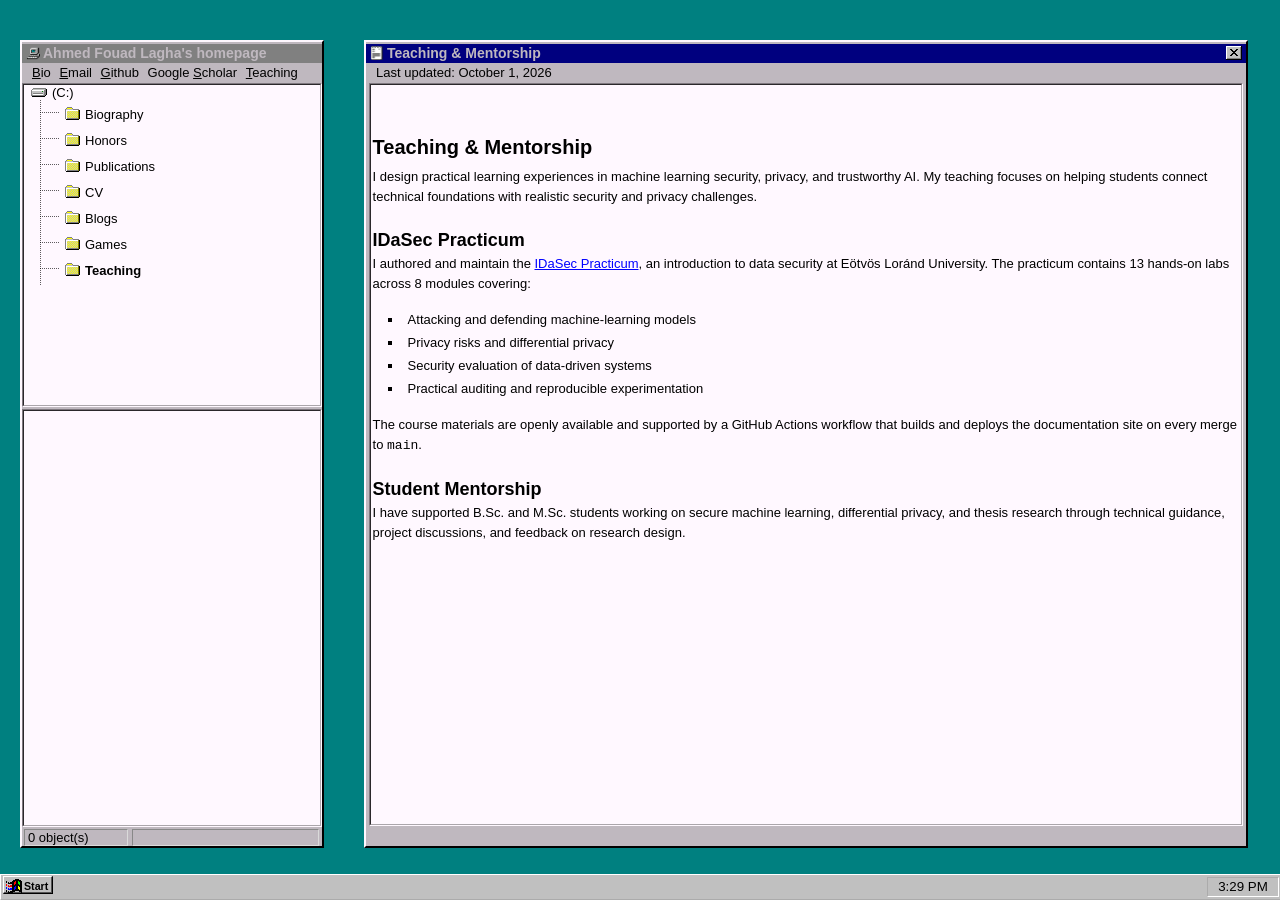
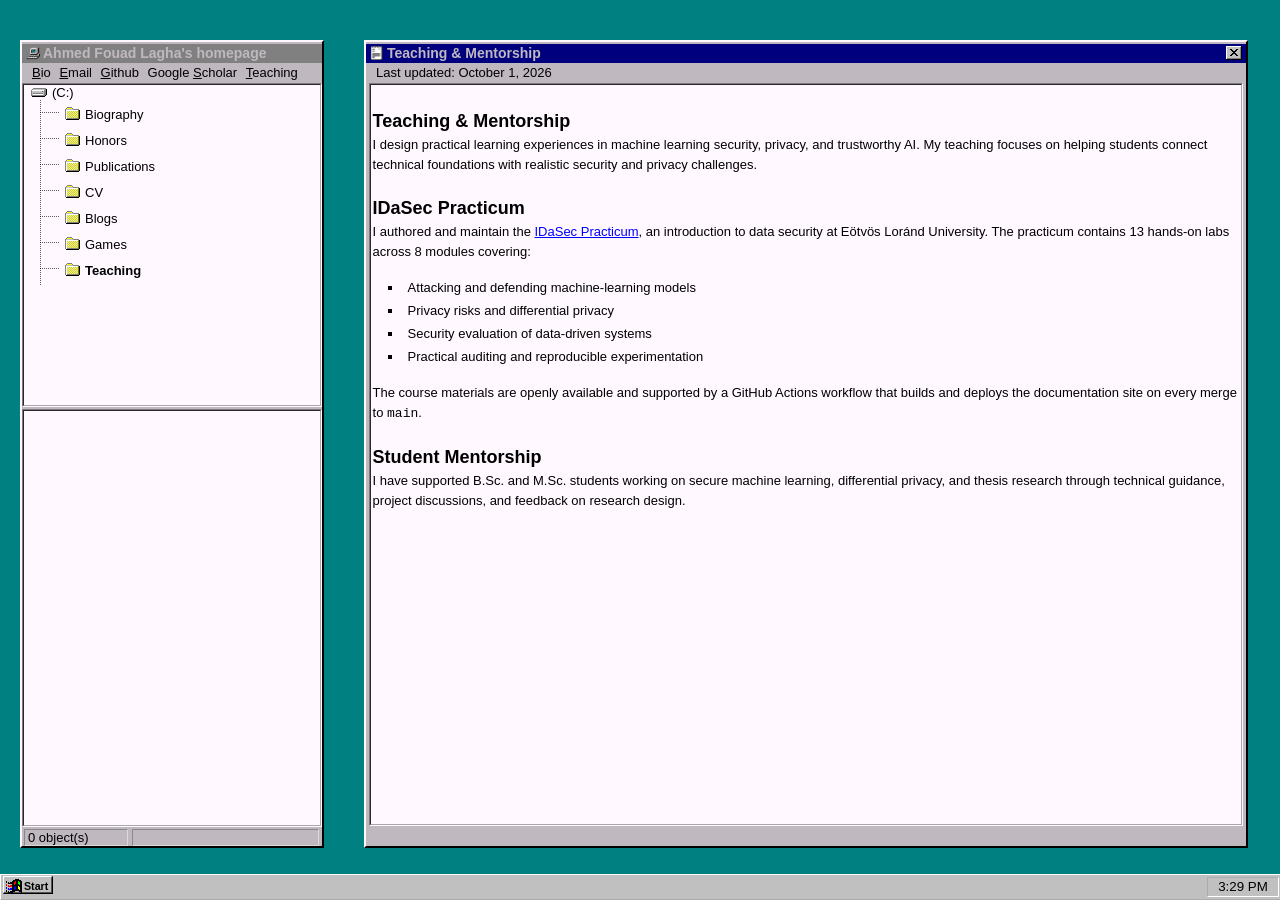
Before and after one commit to ahmed-fouad-lagha/ahmed-fouad-lagha.github.io, a Jekyll site: the page built from _teaching/teaching.md, in a window 1280 px wide. Built offline with Jekyll 4.4.1, drawn with Linux system fonts in a browser that asks for light colours.

```diff
--- a/_layouts/default.html
+++ b/_layouts/default.html
@@ -7,7 +7,7 @@
     <meta http-equiv="X-UA-Compatible" content="IE=edge">
     <meta name="viewport" content="width=device-width, initial-scale=1">
     <meta name="author" content="Ahmed Fouad Lagha" />
-    <meta name="description" content="Ahmed Fouad Lagha's homepage" />
+    <meta name="description" content="{{ page.desc | default: site.description | escape }}" />
     <meta name="keywords" content="Ahmed Fouad Lagha,PhD,ELTE,Eötvös Loránd University,Machine Learning,Security,Privacy,Synthetic Data,Differential Privacy" />
     <link rel="stylesheet" href="{{ '/assets/css/atom-one-light.css' | relative_url }}">
     {% if page.title %}
--- a/_teaching/teaching.md
+++ b/_teaching/teaching.md
@@ -4,7 +4,7 @@ title: "Teaching & Mentorship"
 permalink: /teaching/
 ---
 
-# Teaching & Mentorship
+## Teaching & Mentorship
 
 I design practical learning experiences in machine learning security, privacy, and trustworthy AI. My teaching focuses on helping students connect technical foundations with realistic security and privacy challenges.
 
```
